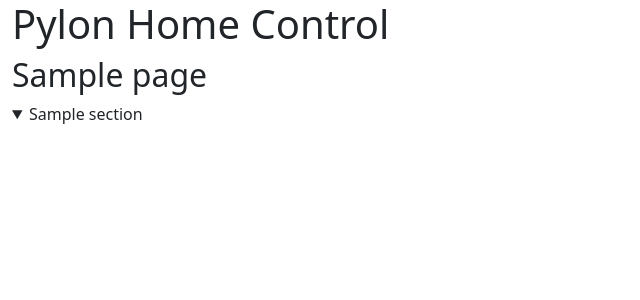
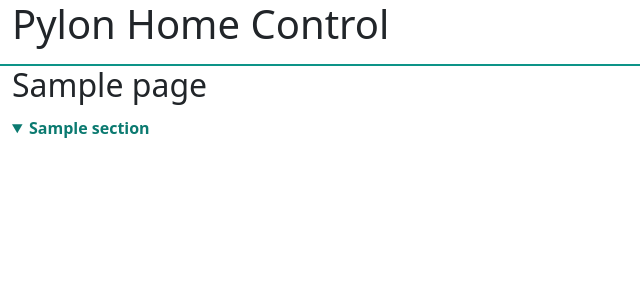
Before and after one commit to Drolla/phc, a Python web app: template extensions/web_ui/templates/page.html in a window 1280 px wide. Shown: the top 300 px of the page, without its empty margins (0-640 px from the left). Run offline with Jinja, Linux system fonts and the light colour scheme; the template is opened without the code that fills it: most values are stand-ins (such as "Sample title", 1, 10 or a date in 2020).

Commit message:
Broaden web UI's teal accent into a fuller palette
Extends the existing single teal accent (previously just links/switches/
range thumbs) to Bootstrap's --bs-primary (so .btn-primary components like
the timers panel's Save button pick it up), the page header, active/hover
nav links, and collapsible section headers -- purely visual polish, no new
state or device-type color-coding.

```diff
--- a/extensions/web_ui/static/style.css
+++ b/extensions/web_ui/static/style.css
@@ -8,6 +8,25 @@
 /* Ensure that the page takes the full window width */
 header.container, main.container {
   max-width: 100% !important;
+}
+
+/* Give the page header a faint accent identity instead of blending into
+   the body -- a plain bottom border, no background fill, so it stays
+   legible in both themes without a separate light/dark override. */
+header.container {
+  padding-bottom: 0.5rem;
+  border-bottom: 2px solid var(--bs-primary);
+}
+
+/* Bootstrap's .nav-link has no built-in "active" treatment beyond color;
+   add a pill so the current page in multi-page nav reads at a glance. */
+header .nav-link.active {
+  background-color: var(--bs-primary-bg-subtle);
+  border-radius: var(--bs-border-radius);
+}
+header .nav-link:hover:not(.active) {
+  background-color: var(--bs-tertiary-bg);
+  border-radius: var(--bs-border-radius);
 }
 
 /* A section's top-level devices, and any device's own nested children, are
@@ -109,6 +128,16 @@ input[type="range"].widget-input {
   margin-bottom: 1rem;
 }
 
+/* Native <details>/<summary> has no styling of its own beyond the browser
+   default disclosure triangle -- give collapsible section headers the
+   same accent weight as the rest of the page's teal identity. */
+.section > summary {
+  padding: 0.25rem 0;
+  color: var(--bs-primary-text-emphasis);
+  font-weight: 600;
+  cursor: pointer;
+}
+
 /* A graph panel shares .section-content's auto-fit grid with device cards
    (see render_panel in _macros.html), so without this it would only get one
    of however many columns currently fit -- half/a third/a quarter of the
@@ -198,26 +227,52 @@ input[type="range"].widget-input {
    BOTH variable forms overridden: plain <a> tags use the rgb() triplet
    (--bs-link-color-rgb), while .nav-link's --bs-nav-link-color instead
    inherits the separate scalar (--bs-link-color) -- Bootstrap sets both
-   independently, not one derived from the other. The checked-switch,
-   range-thumb, and focus-ring colors, however, are hardcoded literal hex
-   values inside bootstrap.min.css itself (not variable-driven in this
-   Bootstrap version) -- since this file loads after bootstrap.min.css,
-   these same-specificity selectors win by source order and override them
-   directly, no !important needed. Tint values (focus border / active
-   thumb) mirror Bootstrap's own ~50%/~70% white-mix ratios for its
-   default blue, applied to the same teal base (#0d9488). */
+   independently, not one derived from the other. --bs-primary (plus the
+   -rgb/-text-emphasis/-bg-subtle/-border-subtle variants Bootstrap derives
+   from it) is overridden the same way so .btn-primary and other
+   primary-styled components -- e.g. the timers panel's "Save" button --
+   pick up the accent too, without needing a one-off rule per component.
+   The checked-switch, range-thumb, and focus-ring colors, however, are
+   hardcoded literal hex values inside bootstrap.min.css itself (not
+   variable-driven in this Bootstrap version) -- since this file loads
+   after bootstrap.min.css, these same-specificity selectors win by source
+   order and override them directly, no !important needed. Tint values
+   (focus border / active thumb) mirror Bootstrap's own ~50%/~70%
+   white-mix ratios for its default blue, applied to the same teal base
+   (#0d9488). */
 :root,
 [data-bs-theme="light"] {
   --bs-link-color: #0d9488;
   --bs-link-color-rgb: 13, 148, 136;
   --bs-link-hover-color: #0b7a70;
   --bs-link-hover-color-rgb: 11, 122, 112;
+  --bs-primary: #0d9488;
+  --bs-primary-rgb: 13, 148, 136;
+  --bs-primary-text-emphasis: #0b7a70;
+  --bs-primary-bg-subtle: #cdf2ee;
+  --bs-primary-border-subtle: #9fe3da;
 }
 [data-bs-theme="dark"] {
   --bs-link-color: #2dd4bf;
   --bs-link-color-rgb: 45, 212, 191;
   --bs-link-hover-color: #5eead4;
   --bs-link-hover-color-rgb: 94, 234, 212;
+  --bs-primary: #2dd4bf;
+  --bs-primary-rgb: 45, 212, 191;
+  --bs-primary-text-emphasis: #5eead4;
+  --bs-primary-bg-subtle: #0f3d38;
+  --bs-primary-border-subtle: #15574f;
+}
+.btn-primary {
+  --bs-btn-bg: var(--bs-primary);
+  --bs-btn-border-color: var(--bs-primary);
+  --bs-btn-hover-bg: var(--bs-link-hover-color);
+  --bs-btn-hover-border-color: var(--bs-link-hover-color);
+  --bs-btn-active-bg: var(--bs-link-hover-color);
+  --bs-btn-active-border-color: var(--bs-link-hover-color);
+  --bs-btn-disabled-bg: var(--bs-primary);
+  --bs-btn-disabled-border-color: var(--bs-primary);
+  --bs-btn-focus-shadow-rgb: var(--bs-primary-rgb);
 }
 
 .form-check-input:checked {
```
